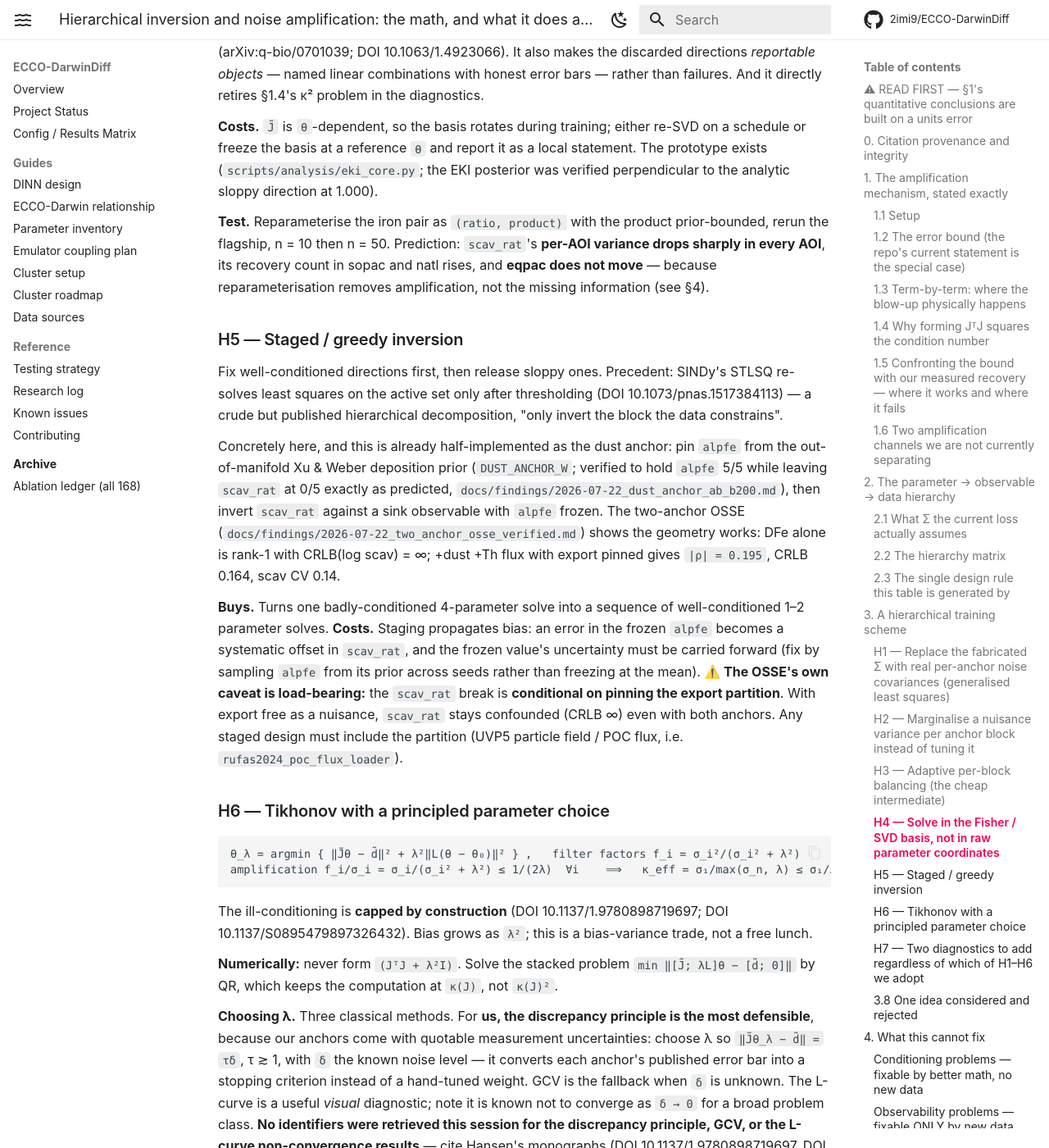
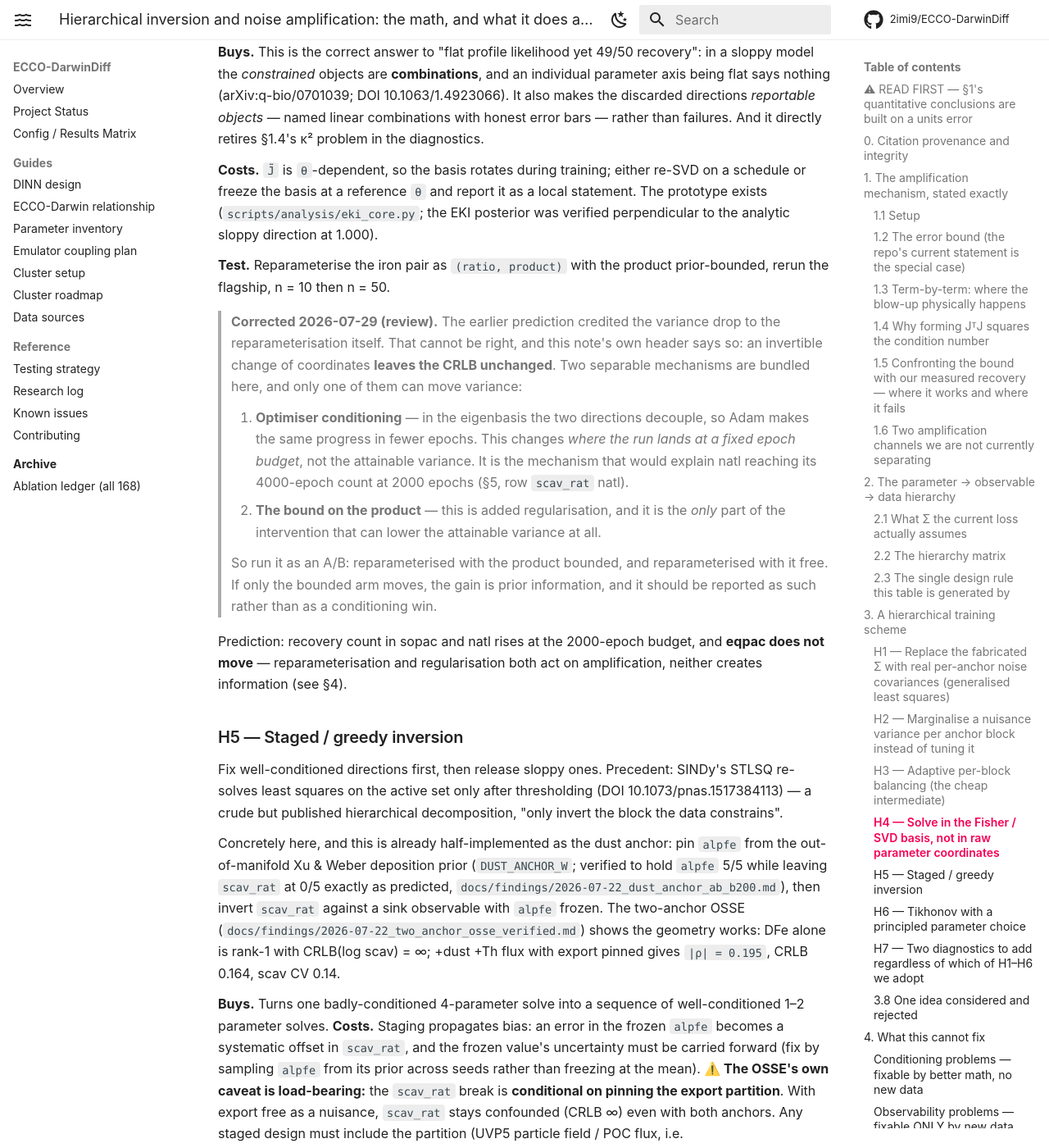
Before and after one commit to 2imi9/ECCO-DarwinDiff, an MkDocs documentation site: the page built from docs/research_notes/2026-07-27_hierarchical_inversion_design.md, in a window 1280 px wide and 1400 px high, scrolled down 12930 px. Shown: the whole window at 82% size. Built offline with MkDocs 1.6.1 and Material for MkDocs 9.7.7, drawn with Linux system fonts in a browser that asks for light colours; comment, search, counter and statistics services are not loaded; some of the changed text lies outside the part shown.

Commit message:
docs: address three Greptile P2s -- dead arithmetic, a sign error, a CRLB conflict
All three are documentation-correctness findings, which is this PR's own theme,
so they get fixed rather than deferred.

1. Superseded arithmetic was still live (conditioning note). The correction
   banner said 2930 is kappa(J)^2 and the corrected count is 3.75 float32 digits,
   but the body below it went on deriving from kappa(J)=2930 and 0.29 digits,
   including the "decisive test" framing. A reader past the banner got the dead
   version. The amplification-arithmetic table, the hypothesis section, and the
   test are now marked superseded, kept verbatim so the error stays auditable,
   with the surviving part named: the end-to-end training dtype has still never
   been audited, and that is a real unchecked precondition, just not a headline.

2. Sign error (hierarchical note). L = +sum (m_g/2) log||r_g||^2 is the MINIMISED
   objective, so it is unbounded BELOW as r_g -> 0. The caveat attributed that to
   -log||r_g||^2, which tends to +infinity. The failure mode described is real --
   the minimiser can starve the real anchors by driving one fittable block's
   residual to zero -- only the sign was wrong.

3. CRLB conflict (hierarchical note, H4/E4). The prediction credited a sharp
   variance drop to the (ratio, product) reparameterisation, while the note's own
   header states that reparameterisation does not change the CRLB. Both cannot
   hold. Split into the two mechanisms that were bundled: optimiser conditioning,
   which changes where a run lands at a fixed epoch budget and is what the natl
   20->40 claim actually rests on, and the bound on the product, which is added
   regularisation and is the only part that can lower attainable variance. Now
   specified as a product-bounded vs product-free A/B so the two are separable,
   because if only the bounded arm moves the gain is prior information and should
   be reported as such.

The eqpac-does-not-move prediction is unchanged -- neither mechanism creates
information -- and it is still the discriminating test.

```diff
--- a/docs/research_notes/2026-07-27_hierarchical_inversion_design.md
+++ b/docs/research_notes/2026-07-27_hierarchical_inversion_design.md
@@ -384,7 +384,10 @@ than the noise, so it is not a heuristic reweighting.
 gradient unchanged. That is exactly the property a heterogeneous-units, eight-loader loss needs, and it
 retires the entire `*_W` sweep as a tuning surface.
 
-**Costs and one hard caveat.** `−log‖r_g‖²` is **unbounded below as `r_g → 0`**, so a block that can be
+**Costs and one hard caveat.** `L` carries `+log‖r_g‖²` per block, so it is **unbounded below as
+`r_g → 0`** — the minimiser can drive `L → −∞` by fitting one block alone. (An earlier version wrote
+this as `−log‖r_g‖²`, which tends to *`+∞`* and would be harmless; the sign was a typo, the failure
+mode is real. Corrected 2026-07-29 after review.) So a block that can be
 fitted near-exactly (the z-scored Darwin-pattern block, which is model-vs-model and therefore fittable
 to far lower residual than any real anchor) will swallow the objective and starve the real anchors. The
 paper does not need this fix because it has one measurement block; we have eight. **Use a proper
@@ -438,9 +441,26 @@ freeze the basis at a reference `θ` and report it as a local statement. The pro
 direction at 1.000).
 
 **Test.** Reparameterise the iron pair as `(ratio, product)` with the product prior-bounded, rerun the
-flagship, n = 10 then n = 50. Prediction: `scav_rat`'s **per-AOI variance drops sharply in every AOI**,
-its recovery count in sopac and natl rises, and **eqpac does not move** — because reparameterisation
-removes amplification, not the missing information (see §4).
+flagship, n = 10 then n = 50.
+
+> **Corrected 2026-07-29 (review).** The earlier prediction credited the variance drop to the
+> reparameterisation itself. That cannot be right, and this note's own header says so: an invertible
+> change of coordinates **leaves the CRLB unchanged**. Two separable mechanisms are bundled here, and
+> only one of them can move variance:
+>
+> 1. **Optimiser conditioning** — in the eigenbasis the two directions decouple, so Adam makes the same
+>    progress in fewer epochs. This changes *where the run lands at a fixed epoch budget*, not the
+>    attainable variance. It is the mechanism that would explain natl reaching its 4000-epoch count at
+>    2000 epochs (§5, row `scav_rat` natl).
+> 2. **The bound on the product** — this is added regularisation, and it is the *only* part of the
+>    intervention that can lower the attainable variance at all.
+>
+> So run it as an A/B: reparameterised with the product bounded, and reparameterised with it free. If
+> only the bounded arm moves, the gain is prior information, and it should be reported as such rather
+> than as a conditioning win.
+
+Prediction: recovery count in sopac and natl rises at the 2000-epoch budget, and **eqpac does not move**
+— reparameterisation and regularisation both act on amplification, neither creates information (see §4).
 
 ### H5 — Staged / greedy inversion
 
@@ -633,8 +653,11 @@ parameter head. One implementation day + one cluster night for n = 10, one more
 
 **Prediction:** `scav_rat` per-AOI rises in **sopac and natl** and reaches the 4000-epoch counts at the
 2000-epoch budget (i.e. ~40/50 natl at half the compute), while **eqpac does not move**. That split is
-the whole point: reparameterisation removes amplification, not missing information. If eqpac *does*
-move, §1.5's information-limit reading of eqpac is wrong and E2's Picard plot should have shown it.
+the whole point: neither reparameterisation nor the product bound creates information. Per H4's
+correction, run product-bounded and product-free as an A/B — the coordinate change buys *optimiser
+conditioning at a fixed epoch budget* (which is what the natl claim above rests on), while any drop in
+attainable variance comes from the bound, i.e. from prior information. If eqpac *does* move, §1.5's
+information-limit reading of eqpac is wrong and E2's Picard plot should have shown it.
 
 ### E5 — Measure the implicit regularisation the per-cell DINN already applies
 
```
Also changed, not shown: docs/findings/2026-07-27_conditioning_precision_hypothesis.md (+24 -3 lines).
